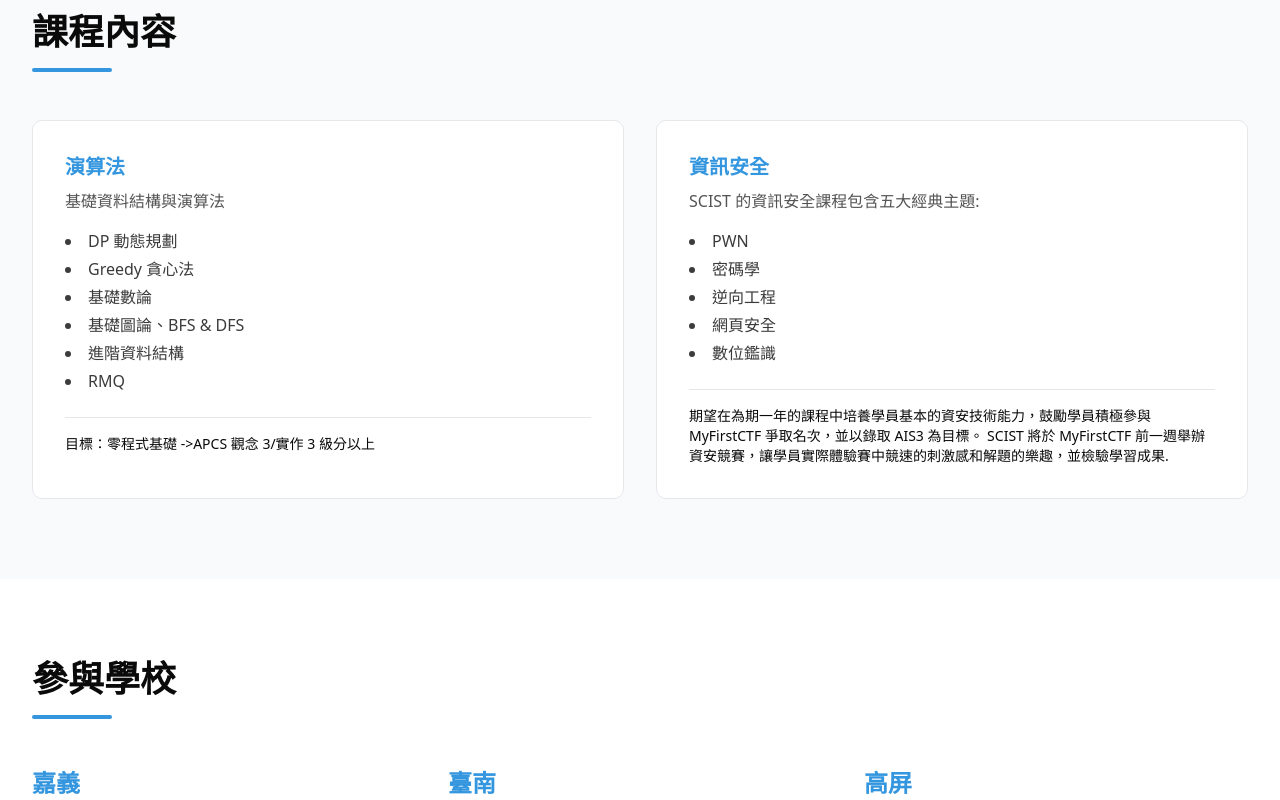
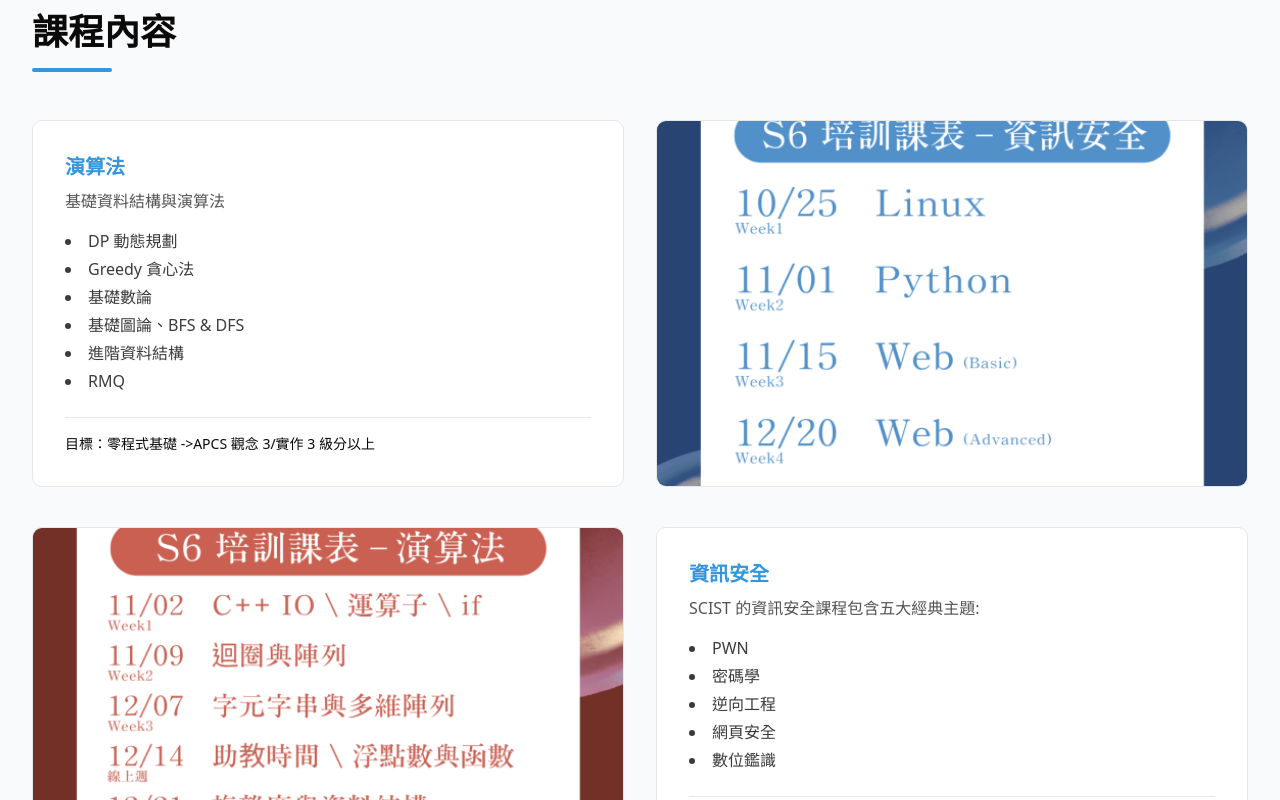
Before and after one commit to scist-tw/scist.org, a Next.js app in the folder app/: page / in a window 1280 px wide. Shown: the part 1400-2200 px from the top of the page. Built offline with nearby package versions, Linux system fonts and the light colour scheme.

Commit message:
fix fetch json data

```diff
--- a/app/components/activities.jsx
+++ b/app/components/activities.jsx
@@ -1,45 +1,45 @@
+'use client'
+
+import Image from "next/image";
+import { useState, useEffect } from "react";
+
 export default function ActivitiesSection() {
-  const activities = [
-    {
-      title: "演算法",
-      description: "基礎資料結構與演算法",
-      content: ["DP 動態規劃", "Greedy 貪心法", "基礎數論", "基礎圖論、BFS & DFS", "進階資料結構", "RMQ"
-      ],
-      goal: "目標：零程式基礎 ->APCS 觀念 3/實作 3 級分以上",
-      image: "https://media.discordapp.net/attachments/1022870915492610148/1425819604680310864/-.png?ex=694dd43c&is=694c82bc&hm=87c9b94b5958dca984a475638ff3e87b6fff24489d4344fae261ed16f7117302&=&format=webp&quality=lossless&width=578&height=723"
-    },
-    {
-      title: "資訊安全",
-      description: "SCIST 的資訊安全課程包含五大經典主題: ",
-      content: ["PWN", "密碼學", "逆向工程", "網頁安全", "數位鑑識"],
-      goal: "期望在為期一年的課程中培養學員基本的資安技術能力，鼓勵學員積極參與 MyFirstCTF 爭取名次，並以錄取 AIS3 為目標。 SCIST 將於 MyFirstCTF 前一週舉辦資安競賽，讓學員實際體驗賽中競速的刺激感和解題的樂趣，並檢驗學習成果.",
-      image: "https://media.discordapp.net/attachments/1022870915492610148/1425819605166723184/-.png?ex=694dd43c&is=694c82bc&hm=f0b0bb0314ace76cdba0e7006db7b3814039ef38876e781b9f38500650897efa&=&format=webp&quality=lossless&width=578&height=723"
-    },
-  ];
+  const [activities, setActivities] = useState([]);
+  const [loading, setLoading] = useState(true);
+  const [error, setError] = useState(null);
 
-  return (
-    <section id="activities" className="py-20 bg-gray-50">
-      <div className="max-w-7xl mx-auto px-4 sm:px-6 lg:px-8">
-        <div className="mb-12">
-          <h2 className="text-4xl font-bold text-foreground mb-4 text-balance">
-            課程內容
-          </h2>
-          <div className="w-20 h-1 bg-primary rounded-full" />
-        </div>
+  useEffect(() => {
+    let active = true;
+    fetch("/data/activities/activities.json")
+      .then((res) => {
+        if (!res.ok) throw new Error("Failed to load activities.json");
+        return res.json();
+      })
+      .then((data) => {
+        if (active) {
+          setActivities(Array.isArray(data) ? data : []);
+          setLoading(false);
+        }
+      })
+      .catch((err) => {
+        if (active) {
+          setError(err.message);
+          setLoading(false);
+        }
+      });
+    return () => {
+      active = false;
+    };
+  }, []);
 
-        <div className="grid md:grid-cols-2 gap-8">
-          {activities.map((activity, index) => {
+  const ActivityCard = ({ activity }) => {
+    if (!activity) return null;
     const contentItems = Array.isArray(activity.content)
       ? activity.content
       : Object.values(activity.content || {});
     return (
-              <div
-                key={index}
-                className="bg-white p-8 rounded-lg border border-gray-200 hover:border-primary hover:shadow-lg transition-all"
-              >
-                <h3 className="text-xl font-bold text-primary mb-2">
-                  {activity.title}
-                </h3>
+      <div className="bg-white p-8 rounded-lg border border-gray-200 hover:border-primary hover:shadow-lg transition-all h-full">
+        <h3 className="text-xl font-bold text-primary mb-2">{activity.title}</h3>
         {activity.description && (
           <p className="text-foreground/70 mb-4">{activity.description}</p>
         )}
@@ -57,7 +57,62 @@ export default function ActivitiesSection() {
         </div>
       </div>
     );
-          })}
+  };
+
+  const ActivityImage = ({ src, alt }) => {
+    const finalSrc =
+      typeof src === "string" && (src.startsWith("http") || src.startsWith("/"))
+        ? src
+        : `/data/activities/${src}`;
+    return (
+      <div className="relative h-48 md:h-full w-auto overflow-hidden rounded-lg border border-gray-200 bg-gray-50">
+        <Image
+          src={finalSrc}
+          alt={alt}
+          fill
+          sizes="(min-width: 768px) 50vw, 100vw"
+          className="object-cover"
+        />
+      </div>
+    );
+  };
+
+  return (
+    <section id="activities" className="py-20 bg-gray-50">
+      <div className="max-w-7xl mx-auto px-4 sm:px-6 lg:px-8">
+        <div className="mb-12">
+          <h2 className="text-4xl font-bold text-foreground mb-4 text-balance">
+            課程內容
+          </h2>
+          <div className="w-20 h-1 bg-primary rounded-full" />
+        </div>
+
+        <div className="space-y-10">
+          {activities.map((activity, idx) => (
+            <div key={idx} className="grid md:grid-cols-2 gap-8 items-stretch">
+              {idx % 2 === 0 ? (
+                <>
+                  <ActivityCard activity={activity} />
+                  {activity?.image && (
+                    <ActivityImage
+                      src={activity.image}
+                      alt={`${activity.title} 課程/時程圖片`}
+                    />
+                  )}
+                </>
+              ) : (
+                <>
+                  {activity?.image && (
+                    <ActivityImage
+                      src={activity.image}
+                      alt={`${activity.title} 課程/時程圖片`}
+                    />
+                  )}
+                  <ActivityCard activity={activity} />
+                </>
+              )}
+            </div>
+          ))}
         </div>
       </div>
     </section>
--- a/app/next.config.mjs
+++ b/app/next.config.mjs
@@ -1,7 +1,7 @@
 /** @type {import('next').NextConfig} */
 const nextConfig = {
   images: {
-    domains: ["placehold.co"],
+    domains: ["placehold.co", "media.discordapp.net", "scist.org"],
   },
 };
 
--- /dev/null
+++ b/app/public/data/activities/activities.json
@@ -0,0 +1,17 @@
+[
+  {
+    "title": "演算法",
+    "description": "基礎資料結構與演算法",
+    "content": ["DP 動態規劃", "Greedy 貪心法", "基礎數論", "基礎圖論、BFS & DFS", "進階資料結構", "RMQ"
+    ],
+    "goal": "目標：零程式基礎 ->APCS 觀念 3/實作 3 級分以上",
+    "image": "1.webp"
+  },
+  {
+    "title": "資訊安全",
+    "description": "SCIST 的資訊安全課程包含五大經典主題: ",
+    "content": ["PWN", "密碼學", "逆向工程", "網頁安全", "數位鑑識"],
+    "goal": "期望在為期一年的課程中培養學員基本的資安技術能力，鼓勵學員積極參與 MyFirstCTF 爭取名次，並以錄取 AIS3 為目標。 SCIST 將於 MyFirstCTF 前一週舉辦資安競賽，讓學員實際體驗賽中競速的刺激感和解題的樂趣，並檢驗學習成果.",
+    "image": "2.webp"
+  }
+]
```
Also changed, not shown: app/components/organizations.jsx (+0 -38 lines), app/public/data/activities/1.webp (added), app/public/data/activities/2.webp (added). Lines whose indentation alone changed are shown as unchanged.
